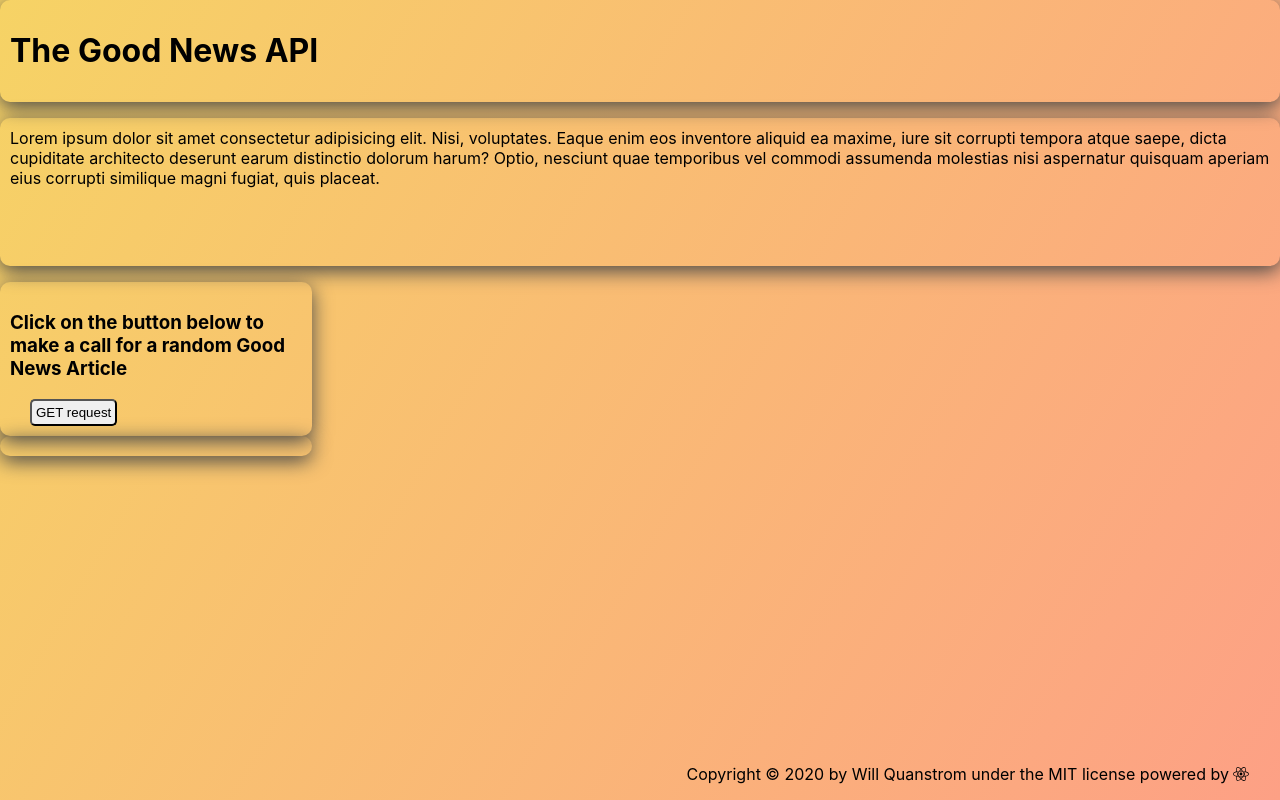
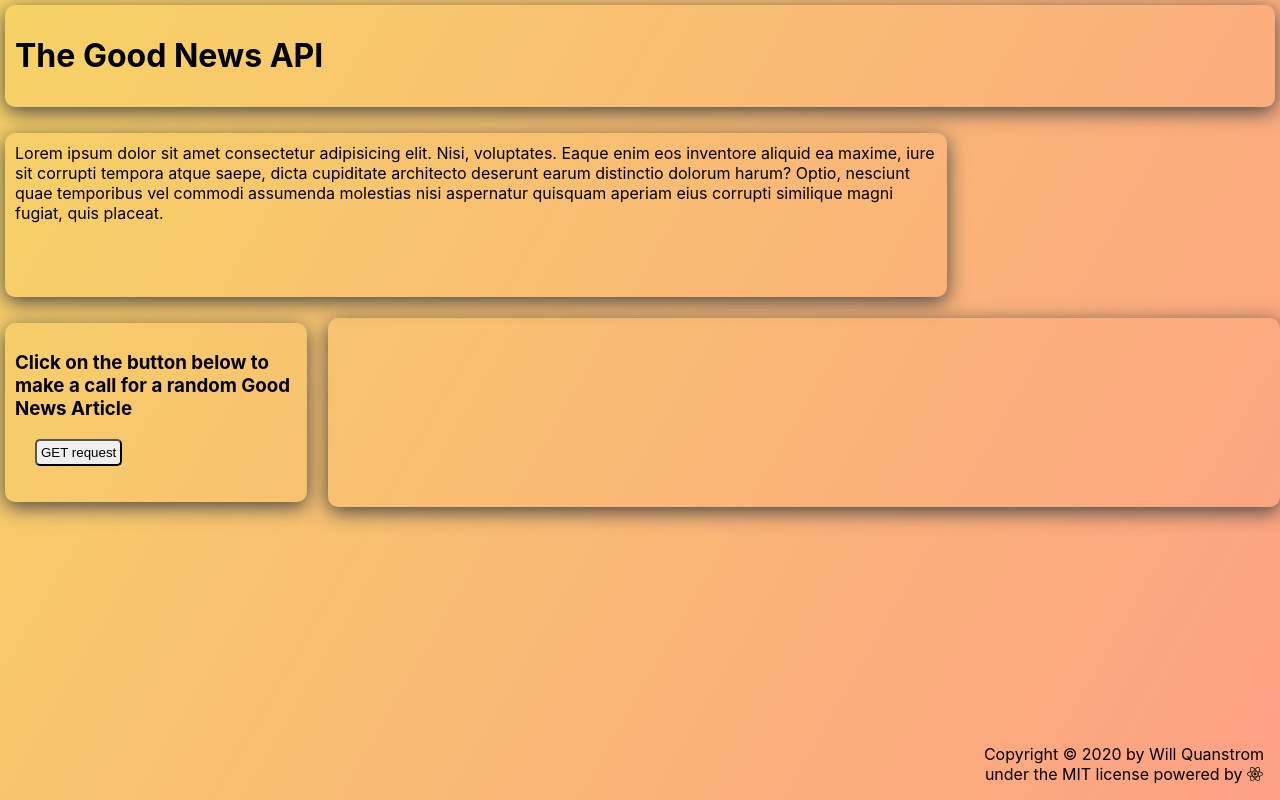
Before and after one commit to wanderlust22/theGoodNewsAPI-reactSite, a React (Create React App) app: page / in a window 1280 px wide. Built offline with nearby package versions, Linux system fonts and the light colour scheme.

Commit message:
separate Article component next to GET request button in CSS grid

```diff
--- a/src/App.js
+++ b/src/App.js
@@ -4,6 +4,7 @@ import Header from './components/Header';
 import About from './components/About';
 import Footer from './components/Footer';
 import GETRequest from './components/GETRequest';
+import Article from './components/Article';
 // https://medium.com/better-programming/how-to-build-a-serverless-api-with-dynamodb-aws-lambda-and-api-gateway-d61ac63c27dd
 
 function App() {
@@ -12,6 +13,7 @@ function App() {
       <Header />
       <About />
       <GETRequest />
+      <Article />
       <Footer />
     </div>
   );
--- a/src/components/About.js
+++ b/src/components/About.js
@@ -6,8 +6,9 @@ export default function About() {
         padding: '10px',
         borderRadius: '10px',
         boxShadow: '0px 5px 20px rgb(71, 71, 71)',
-        gridColumn: '1/4',
-        gridRow: '2/3'
+        gridColumn: '1/3',
+        gridRow: '2/3',
+        margin: '5px'
     }
     return (
         <div style={aboutStyle}>
--- a/src/components/Article.js
+++ b/src/components/Article.js
@@ -1,8 +1,17 @@
 import React from 'react'
 
 export default function Article(props) {
+
+    const articleStyle = {
+        padding: '10px',
+        borderRadius: '10px',
+        boxShadow: '0px 5px 20px rgb(71, 71, 71)',
+        gridColumn: '2/4',
+        gridRow: '3/5'
+
+    }
     return (
-        <div>
+        <div style={articleStyle}>
             {console.log(props.title)}
             <h3>{props.title}</h3>
         </div>
--- a/src/components/Footer.js
+++ b/src/components/Footer.js
@@ -7,7 +7,6 @@ const reactIcon = <FontAwesomeIcon icon={faReact} />;
 
 export default function Footer() {
     const footerReact = {
-        width: '100%',
         textAlign: 'center',
         bottom: '0',
         position: 'fixed'
--- a/src/components/GETRequest.js
+++ b/src/components/GETRequest.js
@@ -21,12 +21,19 @@ export default function GETRequest() {
         }
     }, [get])
 
+    if (random.length > 0){
+        console.log(random);
+        random.map(article => <Article key={article.id}
+            title={article.title}
+            />)}
+
     const GETStyle = {
         padding: '10px',
         borderRadius: '10px',
         boxShadow: '0px 5px 20px rgb(71, 71, 71)',
-        gridColumn: '1/4',
-        gridRow: '4'
+        gridColumn: '1',
+        gridRow: '3/5',
+        margin: '5px'
 
     }
 
@@ -36,26 +43,26 @@ export default function GETRequest() {
         marginLeft: '20px'
     }
 
-    const returnStyle = {
-        padding: '10px',
-        borderRadius: '10px',
-        boxShadow: '0px 5px 20px rgb(71, 71, 71)',
-        gridColumn: '1/4',
-        gridRow: '5'
+    // const returnStyle = {
+    //     padding: '10px',
+    //     borderRadius: '10px',
+    //     boxShadow: '0px 5px 20px rgb(71, 71, 71)',
+    //     gridColumn: '1/4',
+    //     gridRow: '5'
 
-    }
+    // }
 
     return (
-        <div>
+
             <div style={GETStyle}>
                 <h3>Click on the button below to make a call for a random Good News Article</h3>
                 <button style={buttonStyle} onClick={() => setGet(!get)} >GET request</button>
             </div>
-            <div style={returnStyle}>
-                { random.map(article => <Article key={article.id}
-                title={article.title}
-                />)}
-            </div>
-        </div>
+            // <div style={returnStyle}>
+            //     { random.map(article => <Article key={article.id}
+            //     title={article.title}
+            //     />)}
+            // </div>
+
     )
 }
--- a/src/components/Header.js
+++ b/src/components/Header.js
@@ -7,7 +7,8 @@ export default function Header() {
         borderRadius: '10px',
         boxShadow: '0px 5px 20px rgb(71, 71, 71)',
         gridColumn: '1/4',
-        gridRow: '1'
+        gridRow: '1',
+        margin: '5px'
 
         }
 
```
